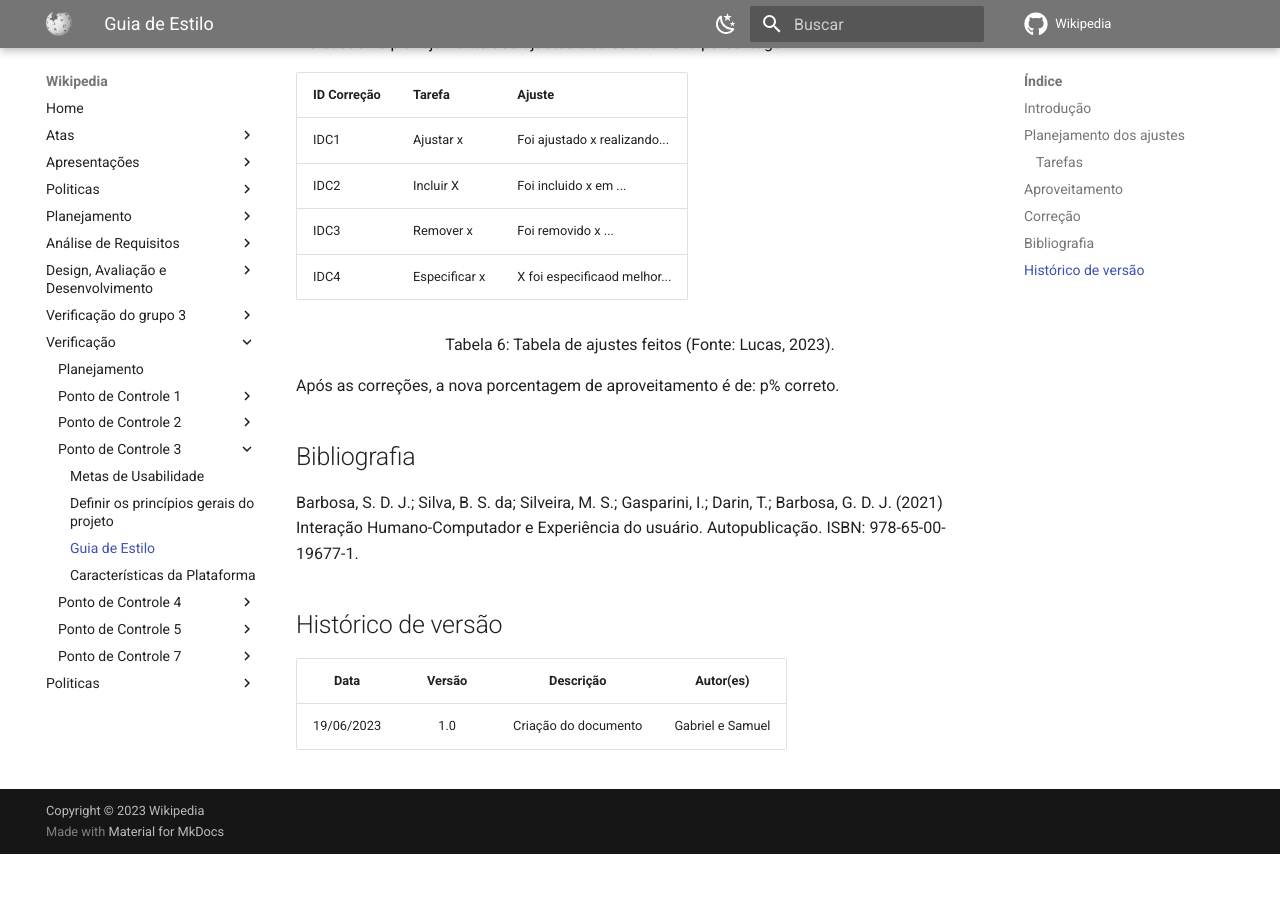
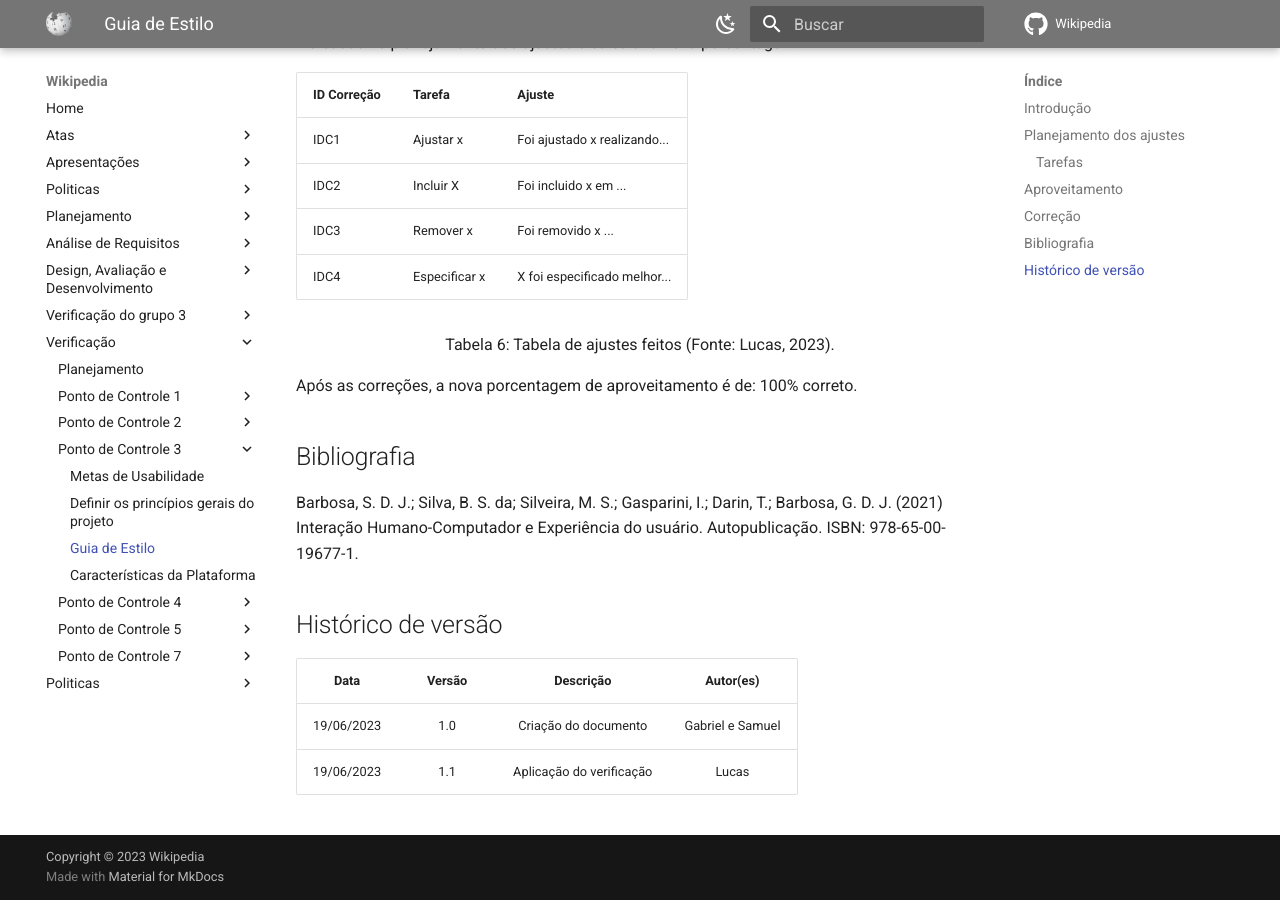
Before and after one commit to Interacao-Humano-Computador/2023.1-Wikipedia, an MkDocs documentation site: the page built from docs/verificacao2/pontoControle3/guiaDeEstilo.md, in a window 1280 px wide and 900 px high, scrolled down 3194 px. Built offline with MkDocs 1.6.1 and Material for MkDocs 9.7.7, drawn with Linux system fonts in a browser that asks for light colours; comment, search, counter and statistics services are not loaded; before the commit the page ends 4048 px from its top, so only the background shows below that.

Commit message:
guia de estilo

```diff
--- a/docs/verificacao2/pontoControle3/guiaDeEstilo.md
+++ b/docs/verificacao2/pontoControle3/guiaDeEstilo.md
@@ -103,18 +103,18 @@ Portanto, com base na formula apresentada, pode-se dizer que o aproveitamento de
 
 Depois da verificação, o autor do artefato, indicado na tabela 2, deverá fazer as correções indicadas no planejamento dos ajustes e calcular a nova porcentagem.
 
-| ID Correção | Tarefa         | Ajuste                       |
-| ------------- | -------------- | ---------------------------- |
-| IDC1          | Ajustar x      | Foi ajustado x realizando... |
-| IDC2          | Incluir X      | Foi incluido x em ...        |
-| IDC3          | Remover x      | Foi removido x ...           |
-| IDC4          | Especificar x | X foi especificaod melhor... |
+| ID Correção | Tarefa         | Ajuste                        |
+| ------------- | -------------- | ----------------------------- |
+| IDC1          | Ajustar x      | Foi ajustado x realizando...  |
+| IDC2          | Incluir X      | Foi incluido x em ...         |
+| IDC3          | Remover x      | Foi removido x ...            |
+| IDC4          | Especificar x | X foi especificado melhor... |
 
 <div style="text-align: center">
 <p> Tabela 6: Tabela de ajustes feitos (Fonte: Lucas, 2023). </p>
 </div>
 
-Após as correções, a nova porcentagem de aproveitamento é de: p% correto.
+Após as correções, a nova porcentagem de aproveitamento é de: 100% correto.
 
 ## Bibliografia
 
@@ -122,6 +122,7 @@ Barbosa, S. D. J.; Silva, B. S. da; Silveira, M. S.; Gasparini, I.; Darin, T.; B
 
 ## Histórico de versão
 
-|    Data    | Versão |      Descrição      |     Autor(es)     |
-| :--------: | :-----: | :--------------------: | :---------------: |
-| 19/06/2023 |   1.0   | Criação do documento | Gabriel e Samuel |
+|    Data    | Versão |         Descrição         |     Autor(es)     |
+| :--------: | :-----: | :--------------------------: | :---------------: |
+| 19/06/2023 |   1.0   |    Criação do documento    | Gabriel e Samuel |
+| 19/06/2023 |   1.1   | Aplicação do verificação |       Lucas       |
```
